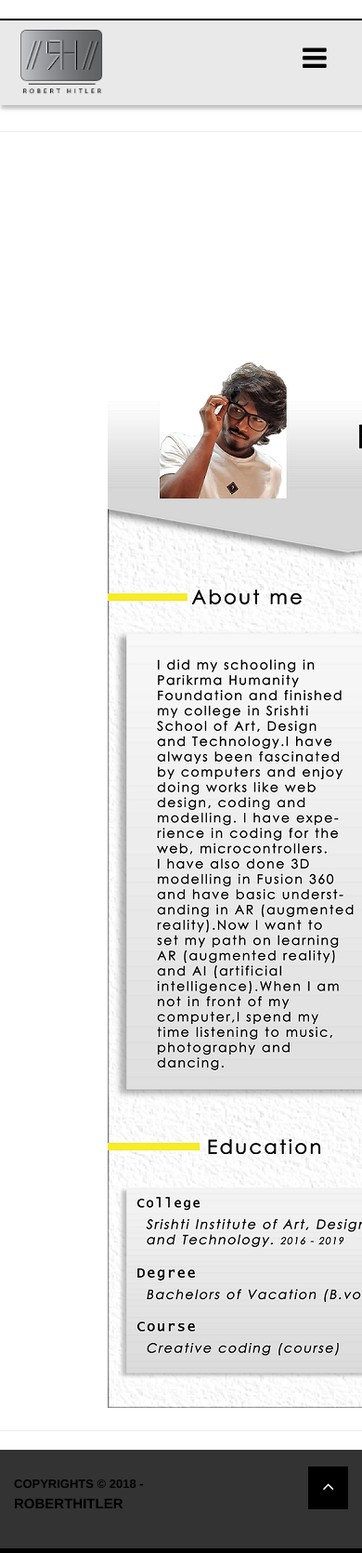
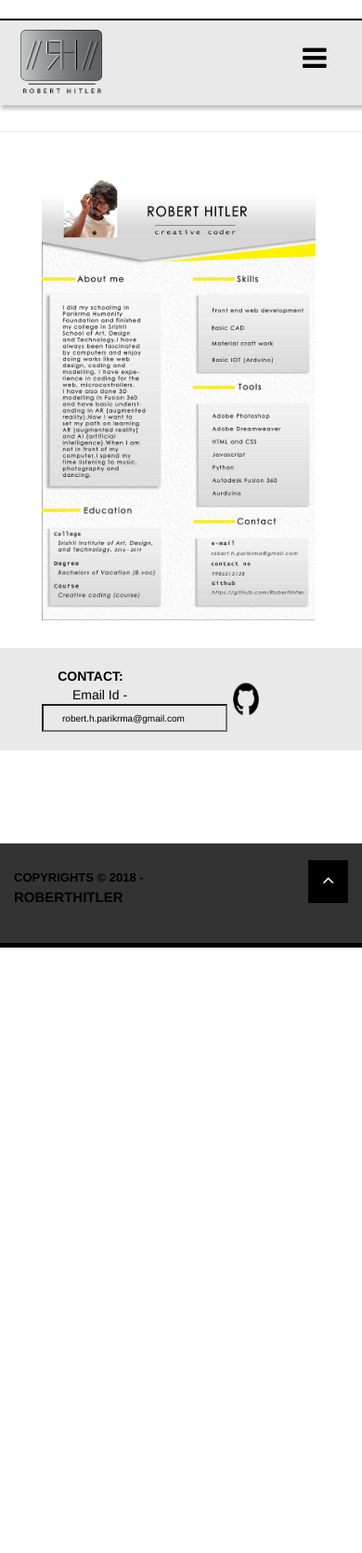
Before and after one commit to RobertHitler/RobertHitler.github.io, a PHP site: page /CV_PAGE.html in a window 390 px wide. Shown: the whole page at 93% size. After the commit the page ends 1019 px from the top, so only its background shows below. Run offline with PHP 8.4, Linux system fonts and the light colour scheme.

Commit message:
update_cv

```diff
--- a/CV_PAGE.html
+++ b/CV_PAGE.html
@@ -47,32 +47,53 @@
 			</div>
 		</div>
     </div>
-	<hr>
 </header>
+<hr>
 <div class="space" >
 
   </div>
 <hr>
 <section>
-	<div class="CV_page" style="width: 100%;">
-		<div class="container" style="width: 80%;margin-left: 20%;">
-			<div id="cv_overlay" class="row" style="background-image: url(images/CV_page.png); width:100%; height: 1156px;background-repeat: no-repeat;margin-left: 8%;margin-top: 200px;">
+   <div class="container">
+      <div class="cv_container">
+          <div class="row">
+               <div class="col-xs-10 col-sm-10 col-md-8 col-lg-8 col-xl-8">
+                    <div class="cv_page">
+                        <img alt="my_resume" src="images/CV_page.png" class="cv_image">
+                    </div>
+                </div>
+           </div>
+        </div>
+   </div>
+</section>
 
+<section>
+	<div class="contact_email">
+		<div class="container">
+			<div class="row">
+				<div class="contact">
+					<div class="col-xs-6 col-sm-6 col-md-8 col-lg-8 col-xl-8">
+						<p style="padding: 0px 10px;"><strong style="padding-right: 20px;">CONTACT: </strong>Email Id -  <input style="padding-left: 20px;" type="text" value="robert.h.parikrma@gmail.com" id="myInput"></p>
+					</div>
+					<div class="col-xs-4 col-sm-4 col-md-4 col-lg-4 col-xl-4">
+					    <div class=github>
+					        <a href="CV_PAGE.html"><img src="images/github.png" style="height: 70px;width: 110px;"></a>
+					    </div>
+					</div>
+				</div>
 			</div>
-		</div>
+    	</div>
 	</div>
 </section>
-<hr>
-
 <footer>
 	<div class="container">
 		<div class="row">
-			<div class="col-md-6">
+			<div class="col-6 col-sm-6 col-md-6 col-lg-6 col-xl-6">
 				<div id="copyrights">
 					<p>Copyrights &copy; 2018 - <a href="#" style="font-size: 15px;">RobertHitler</a></p>
 				</div>
 			</div>
-			<div class="col-md-6">
+			<div class="col-6 col-sm-6 col-md-6 col-lg-6 col-xl-6">
 				<div class="scroll-top">
 					<a href="#"><i  class="fa fa-angle-up"></i></a>
 				</div>
@@ -80,6 +101,7 @@
 		</div>
 	</div>
 </footer>
+
 <script>
 	function myFunction() {
 		var copyText = document.getElementById("myInput");
--- a/css/style.css
+++ b/css/style.css
@@ -237,6 +237,24 @@ ul.nav_li li a:hover {
 
 }
 
+.cv_container{
+    width: 100%;
+	background-size: cover;
+    margin-top: 100px;
+    margin-bottom: 80px;
+}
+
+.cv_page{
+    width: 75%;
+    margin-left: 40%;
+    float: left;
+
+}
+
+.cv_image{
+    width: 90%;
+}
+
 .contact{
 	color: black;
 	padding: 20px 20px;
@@ -253,6 +271,8 @@ ul.nav_li li a:hover {
 
 footer{
 	background-color: #333333;
+    margin-top: 100px;
+    position: relative;
 	padding-top: 28px;
 	padding-bottom: 28px;
 	border-bottom: 5px solid black;
@@ -283,6 +303,10 @@ footer{
 	font-size: 20px;
 	color: white;
 }
+
+
+
+
 
 
 /*-------CV PAGE-----*/
@@ -390,7 +414,7 @@ footer{
 }
 
 
-@media only screen and (max-width: 990px){
+@media only screen and (max-width: 991px){
 
 
     .navi{
@@ -435,6 +459,16 @@ footer{
         height: 220px;
 
 
+    }
+    .cv_page{
+        width: 100%;
+        margin-left: 15%;
+        float: left;
+
+    }
+
+    .cv_image{
+        width: 90%;
     }
 
 
@@ -599,8 +633,6 @@ footer{
 
     }
 
-
-
 }
 
 
@@ -671,6 +703,11 @@ footer{
 
     }
 
+    .cv_container{
+        margin-top: 50px;
+        margin-bottom: 40px;
+    }
+
 
 }
 
@@ -727,6 +764,21 @@ footer{
         width: 73%;
         margin-left: 60px;
 
+    }
+    .cv_container{
+        margin-top: 20px;
+        margin-bottom: 30px;
+    }
+
+    .cv_page{
+        width: 100%;
+        margin-left: 10%;
+        float: left;
+
+    }
+
+    .cv_image{
+        width: 100%;
     }
 }
 
```
